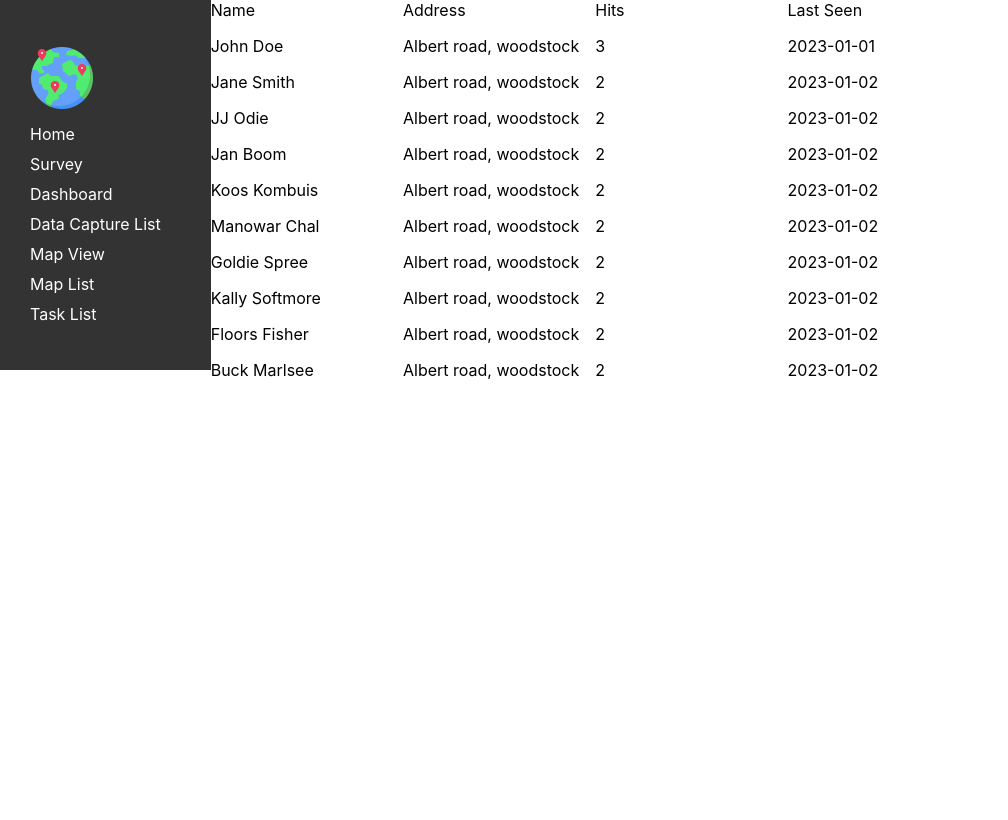
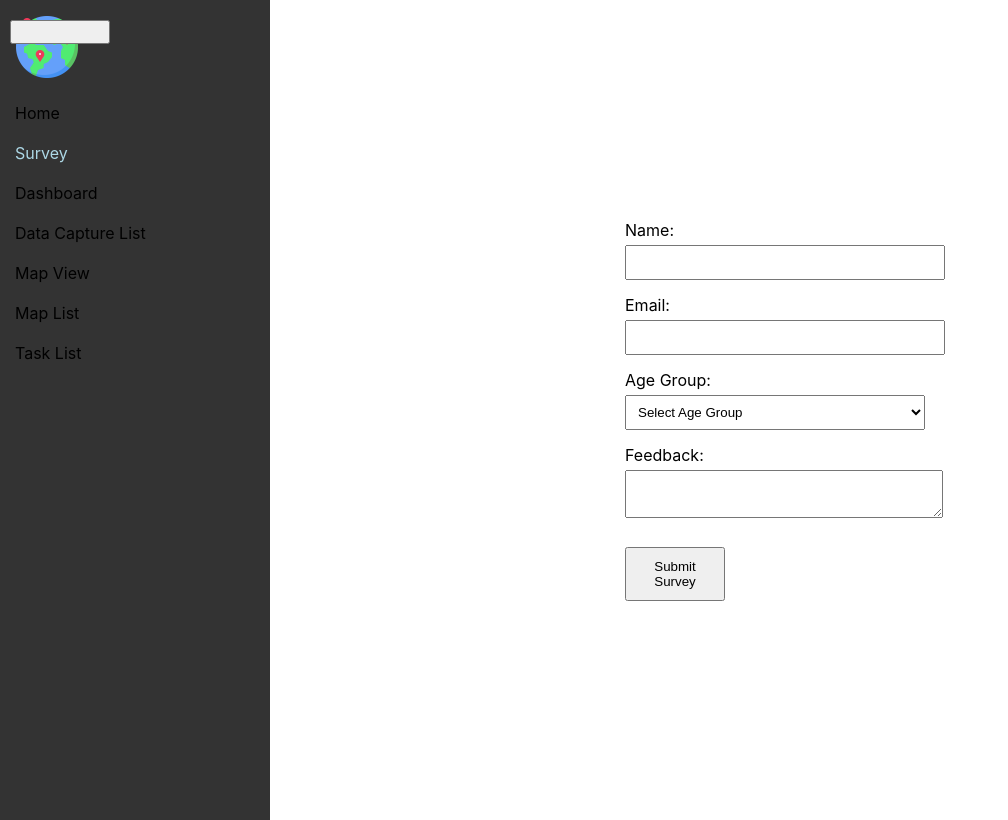
Before and after one commit to eriancoet/mapview, a React (Create React App) app: page /Survey in a window 1280 px wide. Shown: the whole page, without its empty margins (0-1008 px from the left). Built offline with nearby package versions, Linux system fonts and the light colour scheme.

Commit message:
Wasp Wing Menu

```diff
--- a/src/Map.js
+++ b/src/Map.js
@@ -18,13 +18,13 @@ const Map = () => {
         { id: 1, lat: -33.9266, lng: 18.4523, img: markerImage2, name: "Jon Doe" },
         { id: 2, lat: -33.9265, lng: 18.4518, img: markerImage1, name: "Jack Burn" },
         { id: 3, lat: -33.9265, lng: 18.4510, img: markerImage1, name: "JJoe Cocker" },
-        { id: 4, lat: -33.9265, lng: 18.4499, img: markerImage2, name: "BoesMan Mob" },
-        { id: 5, lat: -33.9264, lng: 18.4490, img: markerImage2, name: "Koos Kombuis" },
+        { id: 4, lat: -33.9265, lng: 18.4499, img: markerImage1, name: "BoesMan Mob" },
+        { id: 5, lat: -33.9264, lng: 18.4490, img: markerImage1, name: "Koos Kombuis" },
         { id: 6, lat: -33.9264, lng: 18.4480, img: markerImage2, name: "Manowar Chal" },
         { id: 7, lat: -33.9264, lng: 18.4470, img: markerImage1, name: "Goldie Spree" },
         { id: 8, lat: -33.9264, lng: 18.4465, img: markerImage2, name: "Kally Softmore" },
         { id: 9, lat: -33.9264, lng: 18.4450, img: markerImage1, name: "Floorwis Butch" },
-        { id: 10, lat: -33.9264, lng: 18.4444, img: markerImage1, name: "Buck Marlsee" },
+        { id: 10, lat: -33.9264, lng: 18.4444, img: markerImage2, name: "Buck Marlsee" },
       // ... add more clients
     ];
 
--- a/src/Navbar.css
+++ b/src/Navbar.css
@@ -1,34 +1,68 @@
-nav ul {
-    list-style-type: none;
-
+/* Navbar.css */
+.navbar {
+  height: 100vh;
+  width: 250px;
+  position: static; /* Changed from static */
+  left: 0;
+  top: 0;
+  overflow-y: auto;
+  background-color: #333;
+  padding: 10px;
+  transition: all 0.5s ease;
 }
 
-nav ul li {
-    margin: 10px;
+.navbar.active {
+  transform: translateX(0); /* Ensure it's fully visible */
+  opacity: 1;
 }
 
-/* Navbar.css */
+.navbar.inactive {
+  width: 250px; /* Keep the width the same to maintain structure */
+  opacity: 0;
+  transform: translateX(-100%); /* Moves it off-screen */
+  overflow: hidden;
+}
 
-.navbar {
+/* ... rest of your styles ... */
 
- /* Makes the navbar items horizontal */
-    background-color: #333; /* Background color for the navbar */
-    padding: 10px; /* Add padding for spacing */
-  }
+.toggle-button {
+  position: fixed;
+  top: 10px;
+  left: 10px;
+  z-index: 1001;
+  /* Additional styling as needed */
+}
+.nav-item a {
+  color: white; /* Sets default link color to white */
+  text-decoration: none; /* Optional */
+}
 
-  .navbar a {
-    color: white; /* Text color for the links */
-    text-decoration: none; /* Remove underlines from links */
-    margin-right: 20px; /* Add spacing between links */
-  }
+.nav-item a:visited {
+  color: lightblue; /* Color for visited links */
+}
 
-  .navbar a:hover {
-    text-decoration: underline; /* Add underline on hover */
-  }
+.nav-item a.active {
+  color: lightblue; /* Color for active link */
+}
 
+.navbar ul {
+  list-style-type: none; /* Removes bullet points */
+  padding: 0; /* Removes default padding */
+  margin: 0; /* Removes default margin */
+  width: 200px; /* Adjust the width as needed */
+  /* Additional styling as needed */
+}
 
+.navbar ul li {
+  display: block; /* Each item takes up the full width of the <ul>, resulting in a vertical list */
+  margin-bottom: 10px; /* Adds some space between the items */
+  /* Additional styling as needed */
+}
 
-  .text-align {
-    text-align: center;
-
-  }
+/* Additional styles for links if needed */
+.navbar ul li a {
+  text-decoration: none; /* Removes underline from links */
+  color: black; /* Sets text color */
+  display: block; /* Makes the entire area of the list item clickable */
+  padding: 5px; /* Adds padding for better clickability and visual appeal */
+}
--- a/src/Navbar.js
+++ b/src/Navbar.js
@@ -1,24 +1,38 @@
-import React from 'react';
+import React, { useState } from 'react';
 import { NavLink } from 'react-router-dom';
-import './Navbar.css'
+import './Navbar.css';
 import ideaImage from './idea.png'; // Import the image
 
+function Navbar() {
+    const [isActive, setIsActive] = useState(true); // State to manage whether the navbar is active
 
-function Navbar() {
-  return (
-    <nav className='navbar'>
-      <ul className='navbar'>
-        <li className='nav ul li'><NavLink to="/" exact activeClassName="active"><img src={ideaImage} alt="idea" style={{ height: '4rem' }} /></NavLink></li>
-        <li className='nav ul li'><NavLink to="/" exact activeClassName="active">Home</NavLink></li>
-        <li className='nav ul li'><NavLink to="/Survey" activeClassName="active">Survey</NavLink></li>
-        <li className='nav ul li'><NavLink to="/Dashboard" activeClassName="active">Dashboard</NavLink></li>
-        <li className='nav ul li'><NavLink to="/DataCaptureList" activeClassName="active">Data Capture List</NavLink></li>
-        <li className='nav ul li'><NavLink to="/Layout" activeClassName="active">Map View</NavLink></li>
-        <li className='nav ul li'><NavLink to="/MapList" activeClassName="active">Map List</NavLink></li>
-        <li className='nav ul li'><NavLink to="/TaskList" activeClassName="active">Task List</NavLink></li>
-      </ul>
-    </nav>
-  );
+    const toggleNavbar = () => {
+        setIsActive(!isActive); // Function to toggle the navbar state
+    };
+
+    return (
+        <>
+            <button onClick={toggleNavbar} className="toggle-button">
+                {/* Here you can add an icon or text for the toggle button */}
+            </button>
+            <nav className={`navbar ${isActive ? 'active' : 'inactive'}`}>
+                <ul className='nav-list'>
+                    <li className='nav-item'>
+                        <NavLink to="/" exact activeClassName="active">
+                            <img src={ideaImage} alt="idea" style={{ height: '4rem' }} />
+                        </NavLink>
+                    </li>
+                    <li className='nav-item'><NavLink to="/" exact activeClassName="active">Home</NavLink></li>
+                    <li className='nav-item'><NavLink to="/Survey" activeClassName="active">Survey</NavLink></li>
+                    <li className='nav-item'><NavLink to="/Dashboard" activeClassName="active">Dashboard</NavLink></li>
+                    <li className='nav-item'><NavLink to="/DataCaptureList" activeClassName="active">Data Capture List</NavLink></li>
+                    <li className='nav-item'><NavLink to="/Layout" activeClassName="active">Map View</NavLink></li>
+                    <li className='nav-item'><NavLink to="/MapList" activeClassName="active">Map List</NavLink></li>
+                    <li className='nav-item'><NavLink to="/TaskList" activeClassName="active">Task List</NavLink></li>
+                </ul>
+            </nav>
+        </>
+    );
 }
 
 export default Navbar;
--- /dev/null
+++ b/src/Survey.css
@@ -0,0 +1,29 @@
+form {
+    display: flex;
+    flex-direction: column;
+    width: 300px;
+    margin: auto;
+}
+
+form div {
+    margin-bottom: 15px;
+}
+
+label {
+    display: block;
+    margin-bottom: 5px;
+}
+
+input[type="text"],
+input[type="email"],
+select,
+textarea {
+    width: 100%;
+    padding: 8px;
+}
+
+button {
+    width: 100px;
+    padding: 10px;
+    margin-top: 10px;
+}
--- a/src/Survey.js
+++ b/src/Survey.js
@@ -1,19 +1,21 @@
 import React from "react";
-import Navbar from './Navbar'; // Assuming this is your navigation component
-import Map from './Map'; // Your Google Map component
-import './Layout.css'; // CSS file for layout styling
-import ClientList from './ClientList';// Assuming Navbar is in the same directory
+import './Navbar.css';
+import Navbar from './Navbar';
+import './Layout.css';
+import SurveyMain from './SurveyMain';
 
-function Survey() {
+
+function Home() {
   return (
     <div className="layout-container">
     <Navbar className="Navbar" />
+    <SurveyMain />
 
 
-    <ClientList className="ClientList" />
+    </div>
 
-    </div>
-  );
+
+ )
 }
 
-export default Survey;
+export default Home;
--- /dev/null
+++ b/src/SurveyMain.js
@@ -0,0 +1,69 @@
+import React, { useState } from 'react';
+import './Survey.css';
+
+
+function SurveyForm() {
+    const [formData, setFormData] = useState({
+        name: '',
+        email: '',
+        ageGroup: '',
+        feedback: ''
+    });
+
+    const handleChange = (e) => {
+        setFormData({ ...formData, [e.target.name]: e.target.value });
+    };
+
+    const handleSubmit = (e) => {
+        e.preventDefault();
+        console.log('Form data submitted:', formData);
+        // Here you can handle the form submission, like sending data to a server
+    };
+
+    return (
+        <form onSubmit={handleSubmit}>
+            <div>
+                <label htmlFor="name">Name:</label>
+                <input
+                    type="text"
+                    id="name"
+                    name="name"
+                    value={formData.name}
+                    onChange={handleChange}
+                />
+            </div>
+            <div>
+                <label htmlFor="email">Email:</label>
+                <input
+                    type="email"
+                    id="email"
+                    name="email"
+                    value={formData.email}
+                    onChange={handleChange}
+                />
+            </div>
+            <div>
+                <label>Age Group:</label>
+                <select name="ageGroup" value={formData.ageGroup} onChange={handleChange}>
+                    <option value="">Select Age Group</option>
+                    <option value="18-25">18-25</option>
+                    <option value="26-35">26-35</option>
+                    <option value="36-45">36-45</option>
+                    <option value="46+">46+</option>
+                </select>
+            </div>
+            <div>
+                <label htmlFor="feedback">Feedback:</label>
+                <textarea
+                    id="feedback"
+                    name="feedback"
+                    value={formData.feedback}
+                    onChange={handleChange}
+                ></textarea>
+            </div>
+            <button type="submit">Submit Survey</button>
+        </form>
+    );
+}
+
+export default SurveyForm;
```
